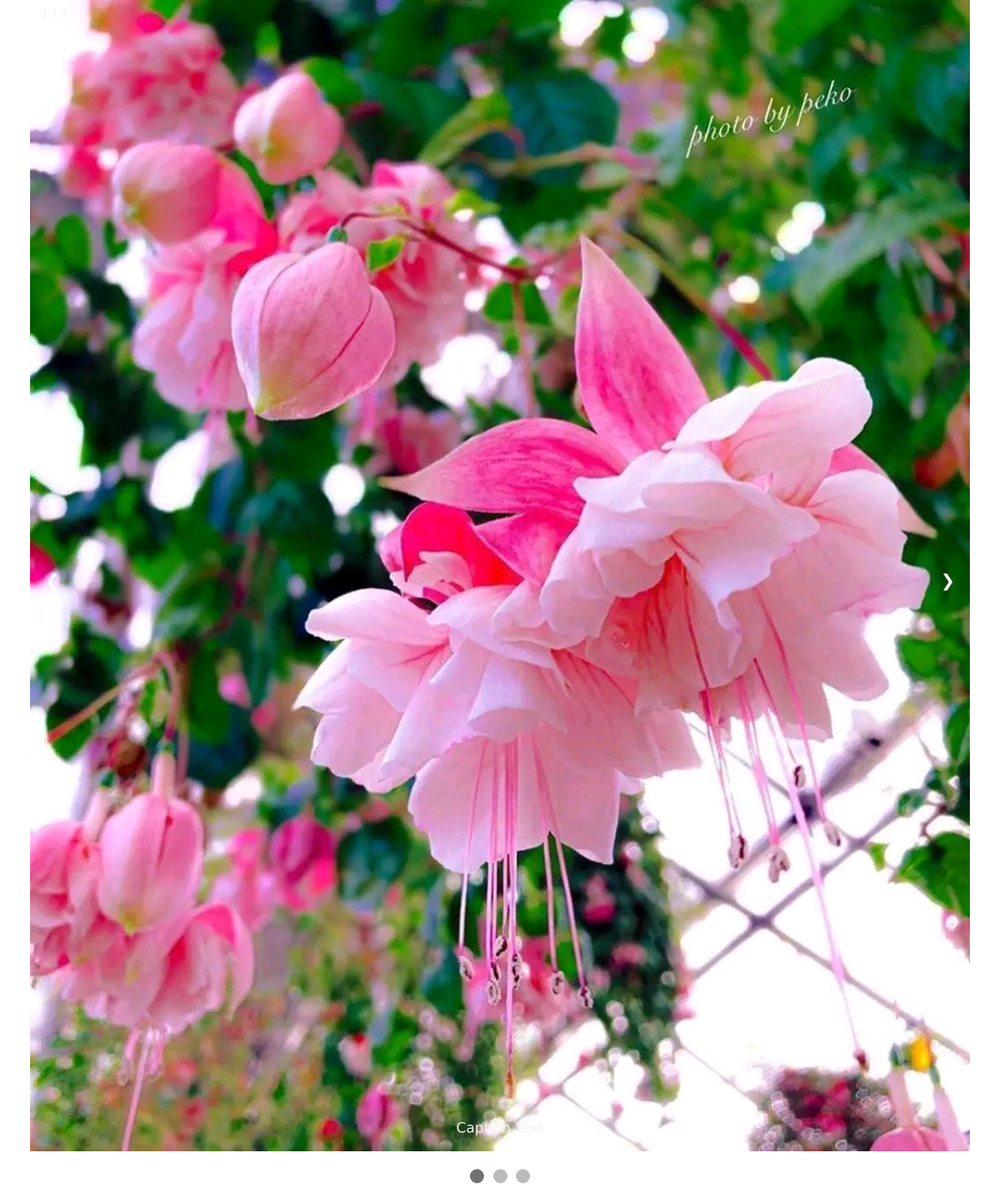
After one commit to Yisha165/my-portfolio, a PHP site: page /copy.html in a window 1280 px wide. The commit adds this page. Shown: the whole page at 94% size, without its empty margins (108-1171 px from the left). Run offline with PHP 8.4, Linux system fonts and the light colour scheme.

Commit message:
made changes

```diff
--- /dev/null
+++ b/copy.html
@@ -0,0 +1,162 @@
+<!DOCTYPE html>
+<html>
+<head>
+<meta name="viewport" content="width=device-width, initial-scale=1">
+<style>
+* {box-sizing: border-box}
+body {font-family: Verdana, sans-serif; margin:0}
+.mySlides {display: none}
+img {vertical-align: middle;}
+
+/* Slideshow container */
+.slideshow-container {
+  max-width: 1000px;
+  position: relative;
+  margin: auto;
+}
+
+/* Next & previous buttons */
+.prev, .next {
+  cursor: pointer;
+  position: absolute;
+  top: 50%;
+  width: auto;
+  padding: 16px;
+  margin-top: -22px;
+  color: white;
+  font-weight: bold;
+  font-size: 18px;
+  transition: 0.6s ease;
+  border-radius: 0 3px 3px 0;
+  user-select: none;
+}
+
+/* Position the "next button" to the right */
+.next {
+  right: 0;
+  border-radius: 3px 0 0 3px;
+}
+
+/* On hover, add a black background color with a little bit see-through */
+.prev:hover, .next:hover {
+  background-color: rgba(0,0,0,0.8);
+}
+
+/* Caption text */
+.text {
+  color: #f2f2f2;
+  font-size: 15px;
+  padding: 8px 12px;
+  position: absolute;
+  bottom: 8px;
+  width: 100%;
+  text-align: center;
+}
+
+/* Number text (1/3 etc) */
+.numbertext {
+  color: #f2f2f2;
+  font-size: 12px;
+  padding: 8px 12px;
+  position: absolute;
+  top: 0;
+}
+
+/* The dots/bullets/indicators */
+.dot {
+  cursor: pointer;
+  height: 15px;
+  width: 15px;
+  margin: 0 2px;
+  background-color: #bbb;
+  border-radius: 50%;
+  display: inline-block;
+  transition: background-color 0.6s ease;
+}
+
+.active, .dot:hover {
+  background-color: #717171;
+}
+
+/* Fading animation */
+.fade {
+  animation-name: fade;
+  animation-duration: 1.5s;
+}
+
+@keyframes fade {
+  from {opacity: .4}
+  to {opacity: 1}
+}
+
+/* On smaller screens, decrease text size */
+@media only screen and (max-width: 300px) {
+  .prev, .next,.text {font-size: 11px}
+}
+</style>
+</head>
+<body>
+
+<div class="slideshow-container">
+
+<div class="mySlides fade">
+  <div class="numbertext">1 / 3</div>
+  <img src="pinkflower.jpg" style="width:100%">
+  <div class="text">Caption Text</div>
+</div>
+
+<div class="mySlides fade">
+  <div class="numbertext">2 / 3</div>
+  <img src="purpleflower.jpg" style="width:100%">
+  <div class="text">Caption Two</div>
+</div>
+
+<div class="mySlides fade">
+  <div class="numbertext">3 / 3</div>
+  <img src="roses.jpg" style="width:100%">
+  <div class="text">Caption Three</div>
+</div>
+
+<a class="prev" onclick="plusSlides(-1)">❮</a>
+<a class="next" onclick="plusSlides(1)">❯</a>
+
+</div>
+<br>
+
+<div style="text-align:center">
+  <span class="dot" onclick="currentSlide(1)"></span>
+  <span class="dot" onclick="currentSlide(2)"></span>
+  <span class="dot" onclick="currentSlide(3)"></span>
+</div>
+
+<script>
+let slideIndex = 1;
+showSlides(slideIndex);
+
+function plusSlides(n) {
+  showSlides(slideIndex += n);
+}
+
+function currentSlide(n) {
+  showSlides(slideIndex = n);
+}
+
+function showSlides(n) {
+  let i;
+  let slides = document.getElementsByClassName("mySlides");
+  let dots = document.getElementsByClassName("dot");
+  if (n > slides.length) {slideIndex = 1}
+  if (n < 1) {slideIndex = slides.length}
+  for (i = 0; i < slides.length; i++) {
+    slides[i].style.display = "none";
+  }
+  for (i = 0; i < dots.length; i++) {
+    dots[i].className = dots[i].className.replace(" active", "");
+  }
+  slides[slideIndex-1].style.display = "block";
+  dots[slideIndex-1].className += " active";
+}
+</script>
+
+</body>
+</html>
```
Also changed, not shown: index.html (+21 -27 lines), java.js (+42 -9 lines), styles.css (+122 -21 lines).
